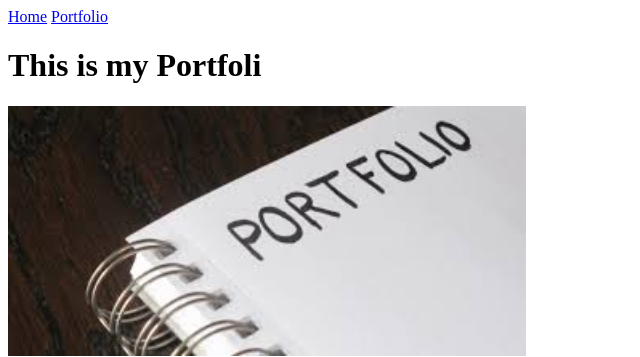
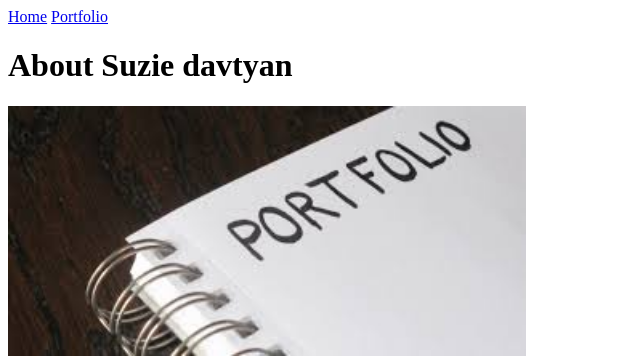
Before and after one commit to sdavt1/sdavt1.github.io, a plain HTML site: page my_website/about.html in a window 1280 px wide. Shown: the top 357 px of the page, without its empty margins (0-640 px from the left). Drawn offline with Linux system fonts and the light colour scheme.

Commit message:
Change the heading

```diff
--- a/my_website/about.html
+++ b/my_website/about.html
@@ -7,7 +7,7 @@
 	  <body>
     <a href="index.html">Home</a>
     <a href="portfolio.html">Portfolio</a>
-    <h1>This is my Portfoli</h1>
+    <h1>About Suzie davtyan</h1>
     <img src="images/portfolio.jpg" height="250">
     <br>
     <a target="_blank" href="https://scratch.mit.edu">
```
Also changed, not shown: my_website/index.html (+1 -0 lines).
